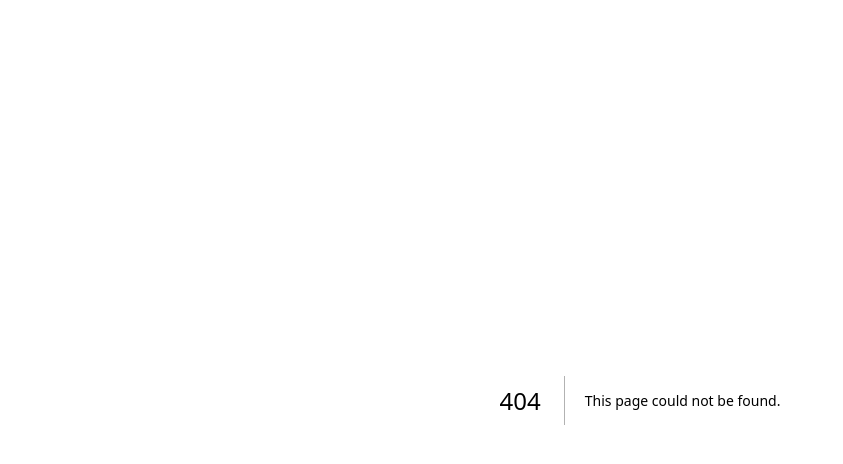
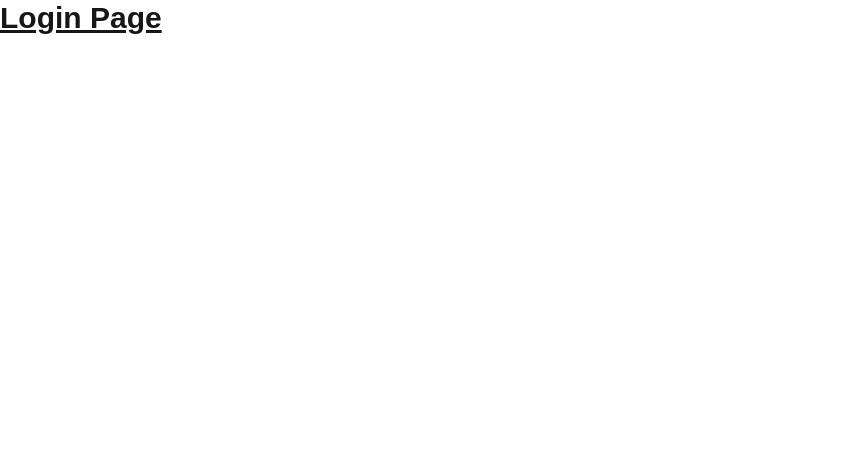
Before and after one commit to IskanTech/web-ui, a Next.js app: page /login in a window 1280 px wide. Before the commit this address had no page. Shown: the top 464 px of the page, without its empty margins (0-843 px from the left). Built offline with nearby package versions, Linux system fonts and the light colour scheme.

Commit message:
tailwind css setup

```diff
--- /dev/null
+++ b/app/login/page.tsx
@@ -0,0 +1,9 @@
+import React from 'react'
+
+export default function LoginPage() {
+  return (
+    <div className="text-3xl font-bold underline">
+        Login Page
+    </div>
+  )
+}
--- /dev/null
+++ b/postcss.config.js
@@ -0,0 +1,6 @@
+module.exports = {
+  plugins: {
+    tailwindcss: {},
+    autoprefixer: {},
+  },
+}
--- /dev/null
+++ b/tailwind.config.js
@@ -0,0 +1,10 @@
+/** @type {import('tailwindcss').Config} */
+module.exports = {
+  content: [
+    "./app/**/*.{js,ts,jsx,tsx,mdx}",
+  ],
+  theme: {
+    extend: {},
+  },
+  plugins: [],
+}
```
Also changed, not shown: package.json (+7 -6 lines), 1 other file (tests, documents, lock files or other folders).
